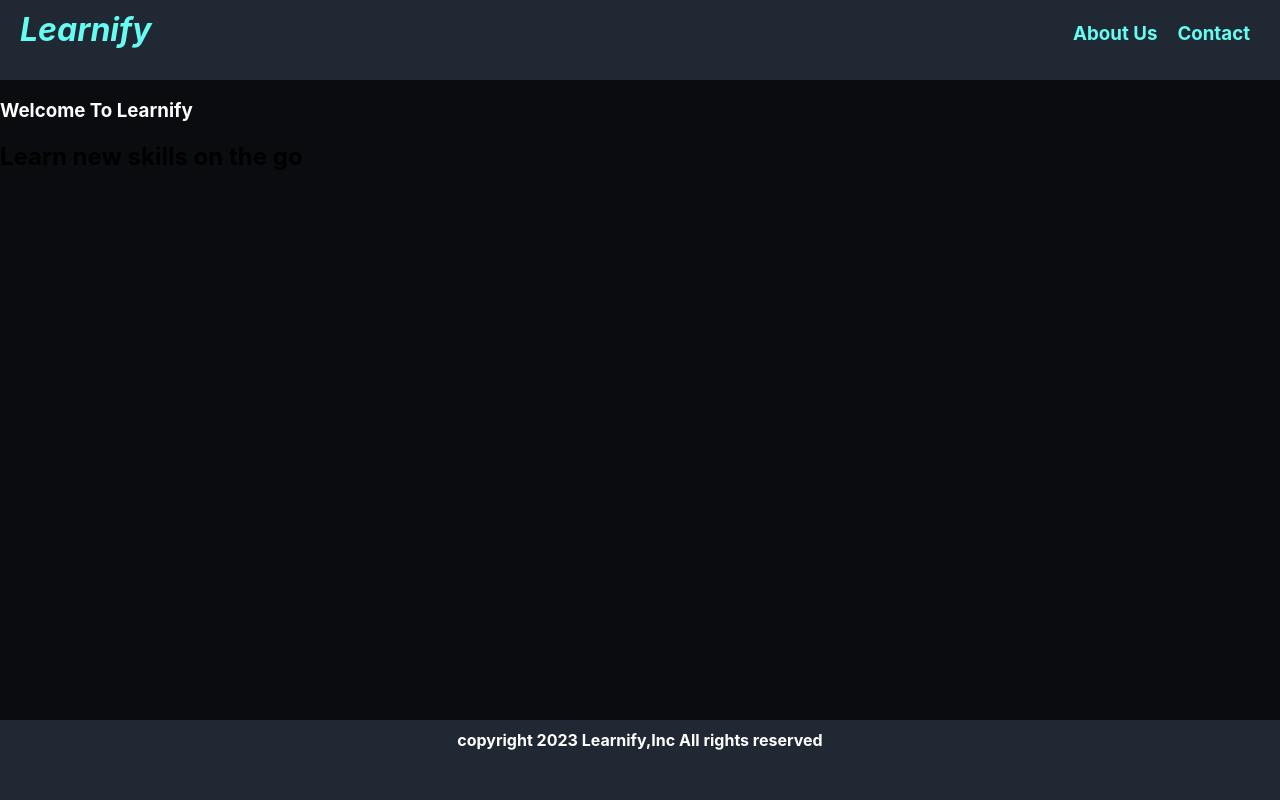
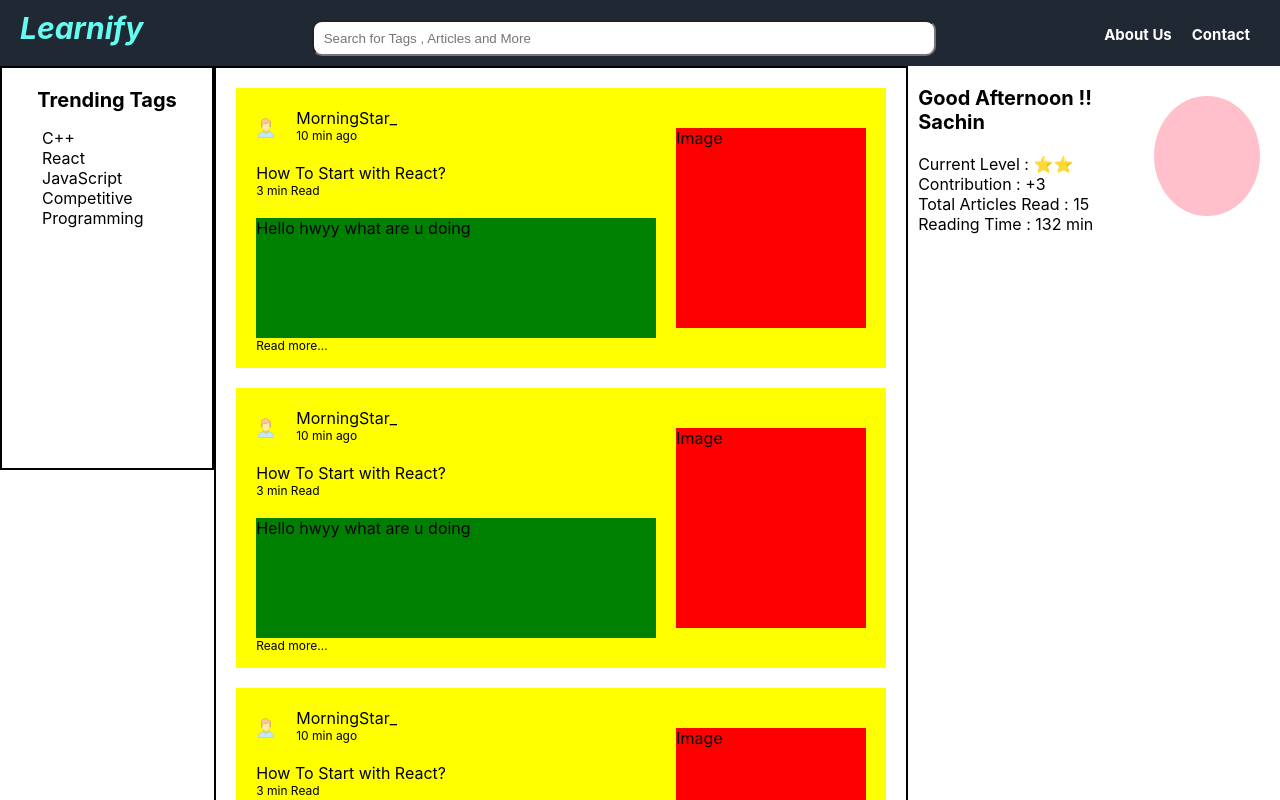
Before and after one commit to sachin161kr/Learnify, a React (Create React App) app: page /homescreen in a window 1280 px wide. Shown: the top 800 px of the page. Built offline with nearby package versions, Linux system fonts and the light colour scheme; the HTML template or start-up script is replaced by a standard one.

Commit message:
HomeScreen Added

```diff
--- a/src/App.css
+++ b/src/App.css
@@ -1,10 +1,39 @@
-h3 {
-  color: white;
+.header {
+  background: #1f2833;
+  height: 70px;
+  display: flex;
+  flex-direction: row;
 }
 
-.header {
-  background: "#1f2833";
-  height: "80px";
-  display: "flex";
-  flex-direction: "row";
+.footer {
+  display: flex;
+  height: 40px;
+  flex-direction: row;
+  background: #1f2833;
 }
+
+.search {
+  width: 600px;
+  height: 30px;
+  margin-top: 20px;
+  border-radius: 10px;
+  padding-left: 10px;
+  padding-right: 10px;
+}
+
+.tags {
+  width: 260px;
+  height: 400px;
+  border: 2px solid black;
+}
+
+.body {
+  border: 2px solid black;
+  flex-grow: 1;
+}
+
+.profile {
+  width: 460px;
+  height: 400px;
+  border: 2px solid black;
+}
--- a/src/App.js
+++ b/src/App.js
@@ -3,6 +3,10 @@ import LoginSignup from "./pages/LoginSignup";
 
 import Header from "./components/header";
 import Footer from "./components/Footer";
+
+import HomeScreen from "./pages/HomeScreen";
+
+import { createBrowserRouter, RouterProvider } from "react-router-dom";
 
 // ⭐ use this page for react navigation
 // ⭐ Crete Pages in pages folder
@@ -10,6 +14,17 @@ import Footer from "./components/Footer";
 // ⭐ follow "NewPage" <- naming case
 
 function App() {
+  const router = createBrowserRouter([
+    {
+      path: "/",
+      element: <LoginSignup />,
+    },
+    {
+      path: "/homescreen",
+      element: <HomeScreen />,
+    },
+  ]);
+
   return (
     <>
       <div
@@ -20,7 +35,9 @@ function App() {
         }}
       >
         <Header />
-        <LoginSignup />
+        <div style={{ flexGrow: 1, background: "" }}>
+          <RouterProvider router={router} />
+        </div>
         <Footer />
       </div>
     </>
--- a/src/components/Footer.js
+++ b/src/components/Footer.js
@@ -3,24 +3,17 @@ import React from "react";
 const Footer = () => {
   return (
     <>
-      <div
-        style={{
-          display: "flex",
-          height: "80px",
-          flexDirection: "row",
-          background: "#1f2833",
-        }}
-      >
+      <div className="footer">
         <h4
           style={{
             color: "white",
             margin: "10px",
-            //border: "2px solid white",
+            fontSize: "15px",
             width: "100%",
             textAlign: "center",
           }}
         >
-          copyright 2023 Learnify,Inc All rights reserved
+          copyright 2023 Learnify Inc. All rights reserved
         </h4>
       </div>
     </>
--- /dev/null
+++ b/src/components/Post.js
@@ -0,0 +1,76 @@
+import React from "react";
+
+import avatar from "../assets/avatar.png";
+
+const Post = () => {
+  return (
+    <div
+      style={{
+        display: "flex",
+        flexDirection: "row",
+        height: "280px",
+        width: "650px",
+        margin: "20px",
+        background: "yellow",
+      }}
+    >
+      <div
+        style={{
+          flexGrow: 1,
+        }}
+      >
+        <div
+          style={{
+            display: "flex",
+            flexDirection: "row",
+            margin: "20px",
+          }}
+        >
+          <img
+            alt="Profile Pic"
+            src={avatar}
+            height="20px"
+            width="20px"
+            style={{
+              marginRight: "20px",
+              marginTop: "10px",
+            }}
+          />
+          <div>
+            <div>MorningStar_</div>
+            <div style={{ fontSize: "12px" }}>10 min ago</div>
+          </div>
+        </div>
+        <div style={{ margin: "20px" }}>
+          <div>How To Start with React?</div>
+          <div style={{ fontSize: "12px" }}>3 min Read</div>
+        </div>
+        <div style={{ margin: "20px" }}>
+          <div
+            style={{
+              height: "120px",
+              width: "400px",
+              background: "green",
+            }}
+          >
+            Hello hwyy what are u doing
+          </div>
+          <div style={{ fontSize: "12px" }}>Read more...</div>
+        </div>
+      </div>
+      <div
+        style={{
+          marginTop: "40px",
+          height: "200px",
+          width: "200px",
+          background: "red",
+          marginRight: "20px",
+        }}
+      >
+        Image
+      </div>
+    </div>
+  );
+};
+
+export default Post;
--- /dev/null
+++ b/src/components/Profile.js
@@ -0,0 +1,44 @@
+import React from "react";
+
+const Profile = () => {
+  return (
+    <>
+      <div
+        style={{
+          marginTop: "10px",
+          width: "460px",
+          height: "400px",
+          display: "flex",
+          flexDirection: "row",
+        }}
+      >
+        <div style={{ flexGrow: 1, marginTop: "10px", marginLeft: "10px" }}>
+          <div style={{ fontSize: "20px", fontWeight: "bold" }}>
+            Good Afternoon !! Sachin
+          </div>
+          <div
+            style={{
+              marginTop: "20px",
+            }}
+          >
+            <div>Current Level : ⭐⭐</div>
+            <div>Contribution : +3</div>
+            <div>Total Articles Read : 15</div>
+            <div>Reading Time : 132 min</div>
+          </div>
+        </div>
+        <div
+          style={{
+            height: "120px",
+            width: "120px",
+            background: "pink",
+            borderRadius: "100%",
+            margin: "20px",
+          }}
+        ></div>
+      </div>
+    </>
+  );
+};
+
+export default Profile;
--- /dev/null
+++ b/src/components/Trending.js
@@ -0,0 +1,32 @@
+import React from "react";
+
+const Trending = () => {
+  return (
+    <>
+      <div className="tags">
+        <div
+          style={{
+            textAlign: "center",
+            fontWeight: "bold",
+            fontSize: "20px",
+            marginTop: "20px",
+          }}
+        >
+          Trending Tags
+        </div>
+        <ul
+          style={{
+            listStyle: "none",
+          }}
+        >
+          <li>C++</li>
+          <li>React</li>
+          <li>JavaScript</li>
+          <li>Competitive Programming</li>
+        </ul>
+      </div>
+    </>
+  );
+};
+
+export default Trending;
--- a/src/components/header.js
+++ b/src/components/header.js
@@ -1,13 +1,9 @@
 import React from "react";
-
-import styles from "./styles";
-
-import "../App.css";
 
 const Header = () => {
   return (
     <>
-      <div style={styles.header}>
+      <div className="header">
         <h1
           style={{
             marginTop: "10px",
@@ -15,6 +11,7 @@ const Header = () => {
             //marginLeft: "10px",
             fontStyle: "italic",
             color: "#66fcf1",
+            fontSize: "30px",
           }}
         >
           Learnify
@@ -22,27 +19,37 @@ const Header = () => {
         <div
           style={{
             flexGrow: 1,
+            display: "flex",
+            justifyContent: "center",
           }}
-        ></div>
+        >
+          <input
+            className="search"
+            type="text"
+            placeholder="Search for Tags , Articles and More"
+          />
+        </div>
         <div
           style={{
             display: "flex",
             flexDirection: "row",
-            marginTop: "3px",
             marginRight: "30px",
+            marginTop: "10px",
           }}
         >
           <h3
             style={{
               marginRight: "20px",
-              color: "#66fcf1",
+              color: "white",
+              fontSize: "15px",
             }}
           >
             About Us
           </h3>
           <h3
             style={{
-              color: "#66fcf1",
+              color: "white",
+              fontSize: "15px",
             }}
           >
             Contact
--- a/src/components/styles.js
+++ /dev/null
@@ -1,10 +0,0 @@
-const styles = {
-  header: {
-    background: "#1f2833",
-    height: "80px",
-    display: "flex",
-    flexDirection: "row",
-  },
-};
-
-export default styles;
--- /dev/null
+++ b/src/pages/HomeScreen.js
@@ -0,0 +1,29 @@
+import React from "react";
+
+import Post from "../components/Post";
+
+import Profile from "../components/Profile";
+import Trending from "../components/Trending";
+
+const HomeScreen = () => {
+  return (
+    <>
+      <div
+        style={{
+          display: "flex",
+          flexDirection: "row",
+        }}
+      >
+        <Trending />
+        <div className="body">
+          <Post />
+          <Post />
+          <Post />
+        </div>
+        <Profile />
+      </div>
+    </>
+  );
+};
+
+export default HomeScreen;
--- a/src/pages/LoginSignup.js
+++ b/src/pages/LoginSignup.js
@@ -4,9 +4,38 @@ import "../App.css";
 
 const LoginSignup = () => {
   return (
-    <div style={{ flexGrow: 1, background: "#0b0c10" }}>
-      <h3>Welcome To Learnify</h3>
-      <h2>Learn new skills on the go</h2>
+    <div
+      style={{
+        display: "flex",
+        flexDirection: "row",
+      }}
+    >
+      <form
+        style={{
+          display: "flex",
+          flexDirection: "column",
+          width: "300px",
+          margin: "30px",
+        }}
+      >
+        <input placeholder="Name" />
+        <input placeholder="Email" />
+        <input placeholder="Password" />
+        <input placeholder="Confirm Password" />
+        <button>Register</button>
+      </form>
+      <form
+        style={{
+          display: "flex",
+          flexDirection: "column",
+          width: "300px",
+          margin: "30px",
+        }}
+      >
+        <input placeholder="Email" />
+        <input placeholder="Password" />
+        <button>Login</button>
+      </form>
     </div>
   );
 };
```
Also changed, not shown: src/assets/avatar.png (added).
